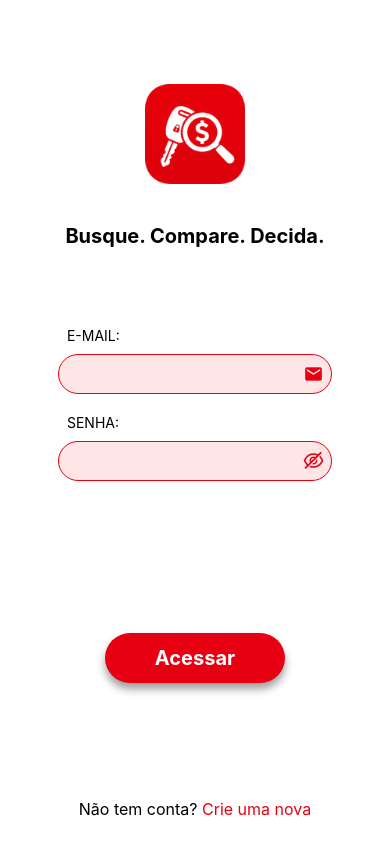
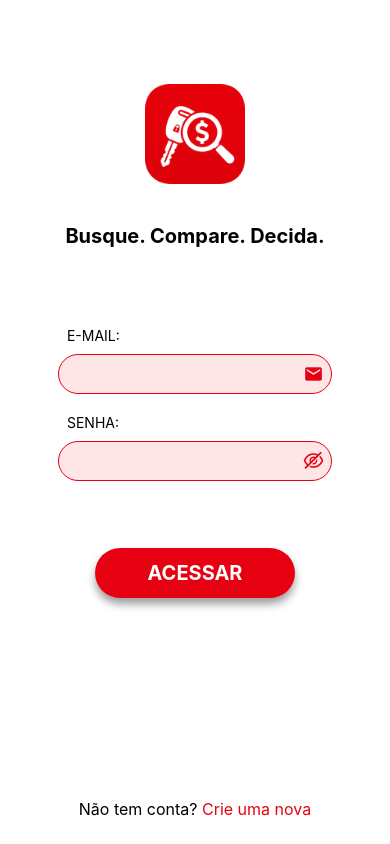
Before and after one commit to lucasnaza1/FipeSearchMobile, a React Native app: screen / in a window 390 px wide. Built offline with nearby package versions, Linux system fonts and the light colour scheme.

Commit message:
Componentizando botão - nest steps: Criar tela de pesquisa

```diff
--- /dev/null
+++ b/src/components/button/index.tsx
@@ -0,0 +1,19 @@
+import React from "react";
+import { TouchableHighlightProps, TouchableOpacity, ActivityIndicator, Text } from 'react-native';
+import { style } from "./styles";
+
+type Props = TouchableHighlightProps & {
+    text : string,
+    loading?: boolean
+}
+
+export function Button({...rest}:Props) {
+    return (
+        <TouchableOpacity
+            style = {style.button}
+            {...rest}
+            >
+                {rest.loading?<ActivityIndicator/>:<Text style = {style.textButton}>{rest.text}</Text>}
+        </TouchableOpacity>
+    )
+}
--- /dev/null
+++ b/src/components/button/styles.ts
@@ -0,0 +1,27 @@
+import { StyleSheet } from "react-native";
+import { themes } from "../../global/themes";
+
+export const style = StyleSheet.create({
+        button: {
+        width: 200,
+        height: 50,
+        alignItems: 'center',
+        justifyContent: 'center',
+        backgroundColor: themes.colors.secundary,
+        borderRadius: 30,
+        borderColor: themes.colors.secundary,
+        shadowColor: "#000",
+        shadowOffset: {
+	        width: 0,
+	        height: 6,
+        },
+        shadowOpacity: 0.39,
+        shadowRadius: 8.30,
+        elevation: 13,
+    },
+    textButton: {
+        fontSize: 20,
+        fontWeight: 'bold',
+        color: themes.colors.primary
+    },
+});
--- a/src/components/input/index.tsx
+++ b/src/components/input/index.tsx
@@ -45,10 +45,10 @@ export const Input = forwardRef((props : Props, ref: ForwardedRef<TextInput> | n
 
     return (
                <Fragment>
-               <Text style={style.titleInput}> { title } </Text>
+               {title&&<Text style={style.titleInput}> { title } </Text>}
                     <View style = {[style.boxInput, {padding:calculatePaddingSize()}]}>
                         {IconLeft && IconLeftName &&(
-                        <TouchableOpacity onPress={onIconLeftPress}>
+                        <TouchableOpacity onPress={onIconLeftPress}  style = {style.buttonInput}>
                             <IconLeft name = {IconLeftName as any} size={20} color={themes.colors.secundary} style={style.Icon}></IconLeft>
                         </TouchableOpacity>
                         )}
@@ -57,7 +57,7 @@ export const Input = forwardRef((props : Props, ref: ForwardedRef<TextInput> | n
                                 {...rest}
                             />
                         {IconRight && IconRightName &&(
-                            <TouchableOpacity onPress={onIconRightPress}>
+                            <TouchableOpacity onPress={onIconRightPress} style = {style.buttonInput}>
                                 <IconRight name = {IconRightName as any} size={20} color={themes.colors.secundary} style={style.Icon}></IconRight>
                             </TouchableOpacity>
                         )}
--- a/src/components/input/styles.ts
+++ b/src/components/input/styles.ts
@@ -1,3 +1,4 @@
+import { Button } from "react-native/types_generated/index";
 import { themes } from "../../global/themes";
 
 import { StyleSheet } from "react-native";
@@ -28,6 +29,9 @@ export const style = StyleSheet.create({
     },
         Icon: {
             width: '100%'
+    },
+        buttonInput: {
+            width: '10%'
         }
 
 });
--- a/src/pages/login/index.tsx
+++ b/src/pages/login/index.tsx
@@ -15,6 +15,7 @@ import Logo from "../../assets/logo-header-128x128.png";
 import MaterialIcons from "@expo/vector-icons/MaterialIcons";
 import { Input } from "../../components/input";
 import { AntDesign } from "@expo/vector-icons";
+import { Button } from "../../components/button";
 
 export default function Login() {
   const [email, setEmail] = useState("");
@@ -36,7 +37,7 @@ export default function Login() {
           Alert.alert("Usuário ou Senha inválido!");
         }
         setLoading(false);
-      }, 2000);
+      }, 1000);
     } catch (error) {
       console.log(error);
     }
@@ -68,13 +69,11 @@ export default function Login() {
         <TextInput />
       </View>
       <View style={style.boxButton}>
-        <TouchableOpacity style={style.button} onPress={() => getLogin()}>
-          {loading ? (
-            <ActivityIndicator color={themes.colors.primary} size={"small"} />
-          ) : (
-            <Text style={style.textButton}>Acessar</Text>
-          )}
-        </TouchableOpacity>
+        <Button
+          text="ACESSAR"
+          loading= {loading}
+          onPress={() => getLogin()}
+          />
       </View>
       <Text style={style.textQuestionAccount}>
         Não tem conta?{" "}
--- a/src/pages/login/styles.ts
+++ b/src/pages/login/styles.ts
@@ -25,7 +25,7 @@ export const style = StyleSheet.create({
         height: Dimensions.get('window').height/3,
         width: '100%',
         alignItems: 'center',
-        justifyContent: 'center'
+        paddingTop: 30
     },
     logo: {
         width: 100,
@@ -41,46 +41,6 @@ export const style = StyleSheet.create({
         color: themes.colors.texts,
         marginTop: 20
     },
-    boxInput: {
-        width: '100%' ,
-        height: 40,
-        borderWidth: 1,
-        borderRadius: 20,
-        marginTop: 10,
-        flexDirection: 'row',
-        alignItems: 'center',
-        paddingHorizontal: 5,
-        backgroundColor: themes.colors.secundaryHiden,
-        borderColor: themes.colors.secundary
-    },
-    input: {
-        height: "100%",
-        width: "90%",
-        borderRadius: 20,
-        paddingLeft: 5
-    },
-    button: {
-        width: 180,
-        height: 50,
-        alignItems: 'center',
-        justifyContent: 'center',
-        backgroundColor: themes.colors.secundary,
-        borderRadius: 30,
-        borderColor: themes.colors.secundary,
-        shadowColor: "#000",
-        shadowOffset: {
-	        width: 0,
-	        height: 6,
-        },
-        shadowOpacity: 0.39,
-        shadowRadius: 8.30,
-        elevation: 13,
-    },
-    textButton: {
-        fontSize: 20,
-        fontWeight: 'bold',
-        color: themes.colors.primary
-    },
     textQuestionAccount: {
         fontSize: 16,
         color: themes.colors.texts
```
